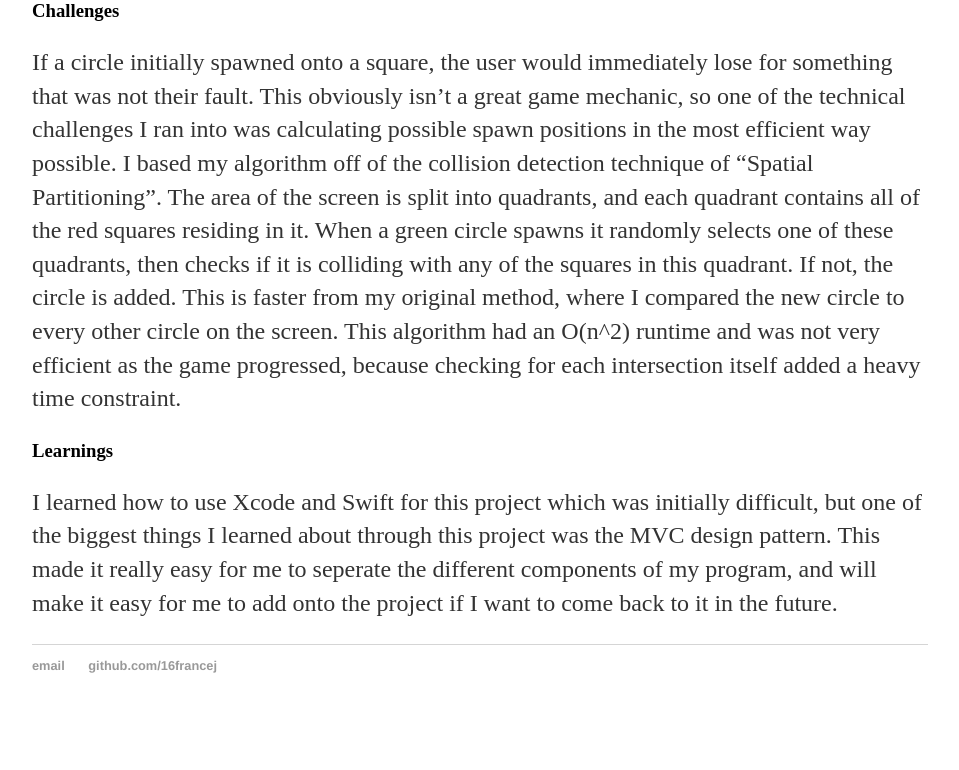
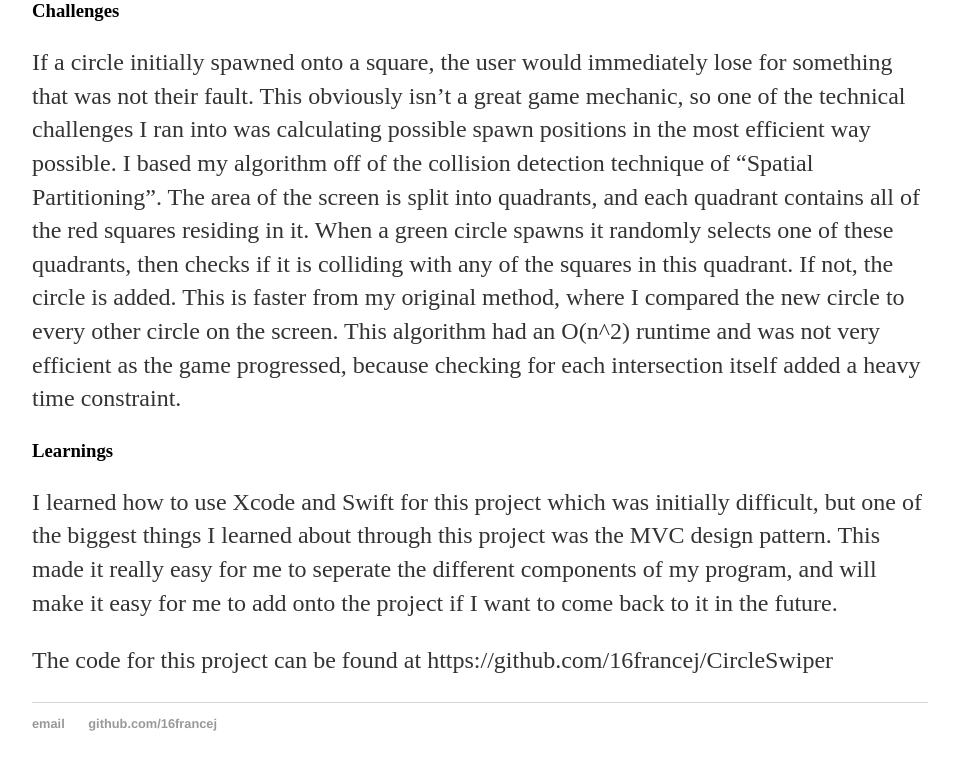
Before and after one commit to 16francej/16francej.github.io, a Jekyll site: the page built from _posts/2017-8-3-CircleSwiper:-A-Game-for-iOS.md, in a window 1280 px wide and 900 px high, scrolled down 1080 px, cut to the strip 109-879 px from the top of the window. Shown: the whole strip, without its empty margins (160-1119 px from the left). Built offline with Jekyll 4.4.1, drawn with Linux system fonts in a browser that asks for light colours; before the commit the page ends 1922 px from its top, so only the background shows below that.

Commit message:
Update 2017-8-3-CircleSwiper:-A-Game-for-iOS.md

```diff
--- a/_posts/2017-8-3-CircleSwiper:-A-Game-for-iOS.md
+++ b/_posts/2017-8-3-CircleSwiper:-A-Game-for-iOS.md
@@ -31,3 +31,5 @@ itself added a heavy time constraint.
 ### Learnings
 I learned how to use Xcode and Swift for this project which was initially difficult, but one of the biggest things I learned about through this project was the MVC design pattern. This made it
 really easy for me to seperate the different components of my program, and will make it easy for me to add onto the project if I want to come back to it in the future.
+
+The code for this project can be found at https://github.com/16francej/CircleSwiper
```
